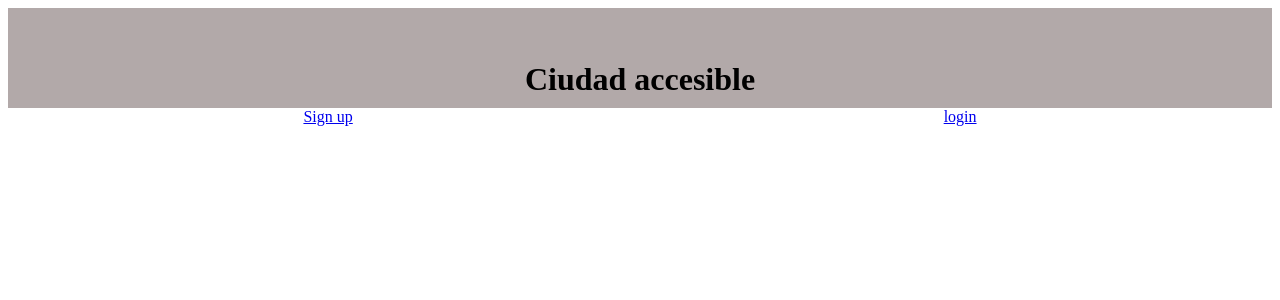
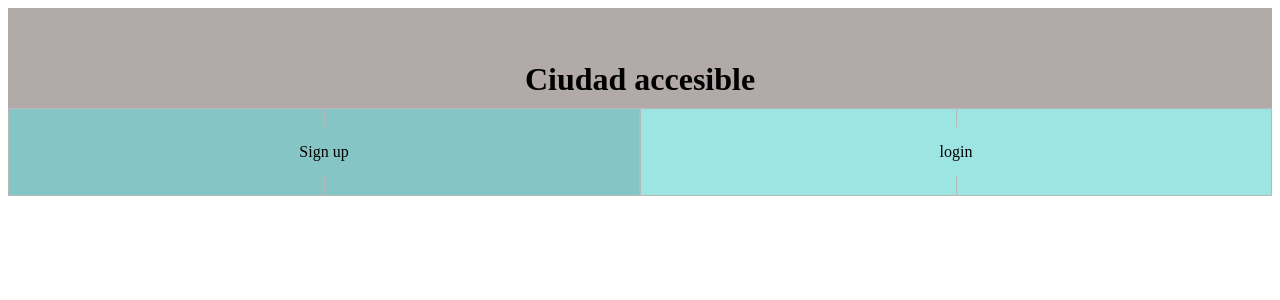
Before and after one commit to anaperezroj/Proyecto-2-Ciudad-Accesible, a React (Vite) app in the folder frontend/: page / in a window 1280 px wide. Shown: the top 300 px of the page. Built offline with nearby package versions, Linux system fonts and the light colour scheme.

Commit message:
buttons navbar

```diff
--- a/frontend/src/components/shared/navBar/NavBar.jsx
+++ b/frontend/src/components/shared/navBar/NavBar.jsx
@@ -1,15 +1,19 @@
 import { NavLink } from 'react-router-dom';
 
-import '../navBar/navBar.css';
+import './navbar.css';
 
 function NavBar() {
   return (
     <nav className='nav-bar'>
-      <div className='button-signup'>
-        <NavLink to='sign-up'>Sign up</NavLink>
+      <div className='container-signup'>
+        <NavLink className='container-signup' to='sign-up'>
+          <p> Sign up</p>
+        </NavLink>
       </div>
-      <div className='button-login'>
-        <NavLink to='login'>login</NavLink>
+      <div className='container-login'>
+        <NavLink className='container-login' to='login'>
+          <p>login</p>
+        </NavLink>
       </div>
     </nav>
   );
--- a/frontend/src/components/shared/navBar/navbar.css
+++ b/frontend/src/components/shared/navBar/navbar.css
@@ -1,4 +1,49 @@
 nav {
   display: flex;
-  justify-content: space-around;
 }
+/*justify-content: space-around;*/
+div .container-signup {
+  flex-basis: 50%;
+  text-align: center;
+  width: 50%;
+  border: 1px solid #b5bab6;
+  background: rgba(96, 180, 179, 0.763);
+  color: #000000;
+
+  text-decoration: none;
+}
+
+div .container-signup:hover {
+  background-color: rgba(23, 65, 113, 0.123);
+  color: rgb(25, 80, 85);
+  border: 1px solid rgb(42, 31, 171);
+  transition: 0.3s ease all;
+  opacity: 1;
+  color: #000000;
+
+  text-decoration: none;
+}
+div .container-login {
+  flex-basis: 50%;
+  text-align: center;
+  width: 50%;
+  border: 1px solid #b5bab6;
+  background: rgba(126, 221, 219, 0.763);
+  color: #000000;
+
+  text-decoration: none;
+}
+
+div .container-login:hover {
+  background-color: rgba(23, 65, 113, 0.123);
+  color: rgb(99, 106, 106);
+  border: 1px solid rgb(42, 31, 171);
+  transition: 0.3s ease all;
+  opacity: 1;
+  color: #000000;
+
+  text-decoration: none;
+}
+a {
+  background-color: red;
+}
```
